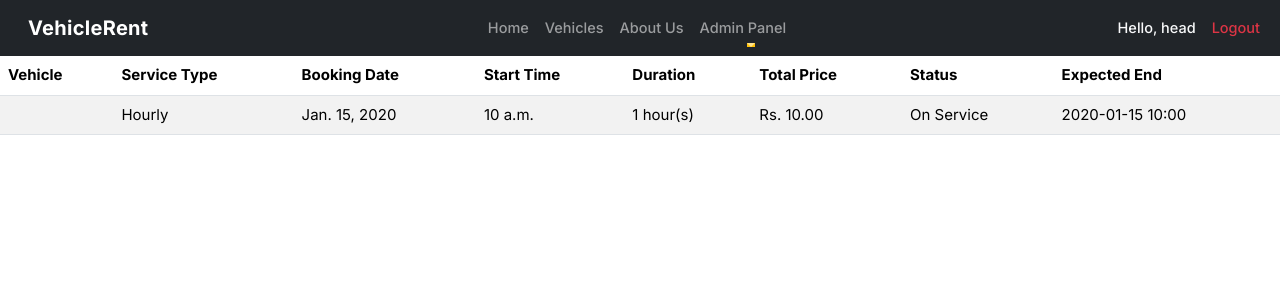
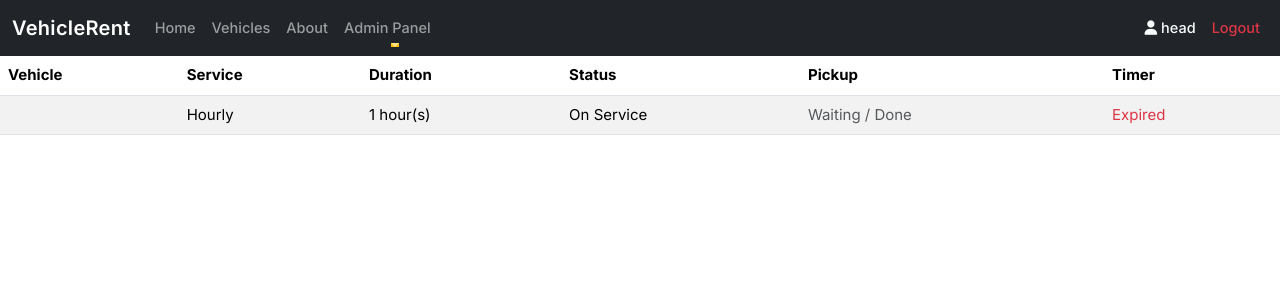
Before and after one commit to pznkc7/Vehicle_Rent, a Django app: page /bookings/my-bookings/ in a window 1280 px wide. Shown: the top 300 px of the page. Run offline with Django 5.2, Linux system fonts and the light colour scheme; a user stored in the database is signed in; data comes from the database, SQL or seed files in the repository; both versions use the stored data as it was after the commit; tables that the repository leaves empty hold one stand-in row (values such as "Sample post"); some libraries are stand-ins or nearby versions.

Commit message:
changes on navbar,booking logic

```diff
--- a/bookings/urls.py
+++ b/bookings/urls.py
@@ -3,6 +3,9 @@ from . import views
 urlpatterns = [
     path('book/<int:vehicle_id>/', views.create_booking, name='create_booking'),
     path('my-bookings/', views.my_bookings, name='my_bookings'),
+    path('my/', views.my_bookings, name='my_bookings'),
+    path('confirm-pickup/<int:booking_id>/', views.confirm_pickup, name='confirm_pickup'),
+    path('owner/', views.owner_bookings, name='owner_bookings'),
 
 
 
--- a/bookings/views.py
+++ b/bookings/views.py
@@ -7,10 +7,14 @@ from datetime import datetime, timedelta
 from .models import Booking
 from vehicles.models import Vehicle
 
-
+#-------------------------------CREATE BOOKING VIEW---------------------------------
 @login_required
 def create_booking(request, vehicle_id):
     vehicle = get_object_or_404(Vehicle, id=vehicle_id)
+
+    if vehicle.owner == request.user:
+        messages.error(request, "You cannot book your own vehicle.")
+        return redirect('vehicle_detail', vehicle_id=vehicle.id)
 
     if request.method == "POST":
         service_type = request.POST.get("service_type")
@@ -68,36 +72,40 @@ def create_booking(request, vehicle_id):
 
     return render(request, 'bookings/bookings.html', {'vehicle': vehicle})
 
+#-------------------------------MY BOOKINGS VIEW---------------------------------
 
 @login_required
 def my_bookings(request):
     bookings = Booking.objects.filter(user=request.user).order_by('-created_at')
     return render(request, 'bookings/my_bookings.html', {'bookings': bookings})
 
+#-------------------------------INCOMING BOOKINGS VIEW---------------------------------
+@login_required
+def owner_bookings(request):
+    bookings = Booking.objects.filter(
+        vehicle__owner=request.user
+    ).select_related('vehicle', 'user').order_by('-created_at')
 
+    return render(request, 'bookings/owner_bookings.html', {
+        'bookings': bookings
+    })
+
+#-------------------------------CONFIRM PICKUP VIEW---------------------------------
 @login_required
-def start_service(request, booking_id):
+def confirm_pickup(request, booking_id):
     booking = get_object_or_404(Booking, id=booking_id)
 
-    if request.user not in [booking.user, booking.vehicle.owner]:
-        messages.error(request, "Unauthorized action.")
-        return redirect('my_bookings')
+    # User confirms
+    if request.user == booking.user:
+        booking.user_confirmed_pickup = True
 
-    if booking.status != 'active':
-        start_datetime = datetime.combine(
-            booking.booking_date,
-            booking.start_time
-        )
+    # Owner confirms
+    elif request.user == booking.vehicle.owner:
+        booking.owner_confirmed_pickup = True
 
-        start_datetime = timezone.make_aware(start_datetime)
+    booking.save()
 
-        if booking.service_type == 'hour':
-            booking.expected_end_at = start_datetime + timedelta(hours=booking.hours)
-        else:
-            booking.expected_end_at = start_datetime + timedelta(days=booking.days)
-
-        booking.status = 'active'
-        booking.save()
-        messages.success(request, "Service started.")
+    # 🔑 Try to start service
+    booking.start_service_if_ready()
 
     return redirect('my_bookings')
--- a/rentals/views.py
+++ b/rentals/views.py
@@ -26,6 +26,8 @@ def register(request):
             rental_user.user = user
             rental_user.email = user.email
             rental_user.save()
+
+            messages.success(request, "Registration successful. Please log in.")
 
             # login(request, user)  # auto-login
             return redirect('login')
@@ -68,4 +70,5 @@ def user_login(request):
 
 def user_logout(request):
     logout(request)
+    messages.info(request, "You have successfully logged out.")
     return redirect('home')
--- a/templates/base.html
+++ b/templates/base.html
@@ -2,55 +2,29 @@
 <!DOCTYPE html>
 <html lang="en">
 <head>
-    <meta charset="UTF-8" />
-    <meta name="viewport" content="width=device-width, initial-scale=1.0" />
-    <title>Vechile Rental Service</title>
+    <meta charset="UTF-8">
+    <title>Vehicle Rental Service</title>
+    <meta name="viewport" content="width=device-width, initial-scale=1.0">
 
-     <!---Bootstrap link-->
-    <link
-      href="https://cdn.jsdelivr.net/npm/bootstrap@5.3.8/dist/css/bootstrap.min.css"
-      rel="stylesheet"
-      integrity="sha384-sRIl4kxILFvY47J16cr9ZwB07vP4J8+LH7qKQnuqkuIAvNWLzeN8tE5YBujZqJLB"
-      crossorigin="anonymous"
-    />
-    <!-- Bootstrap CSS -->
-     <link rel="preconnect" href="https://fonts.googleapis.com">
-    <link rel="preconnect" href="https://fonts.gstatic.com" crossorigin>
+    <!-- Bootstrap -->
+    <link href="https://cdn.jsdelivr.net/npm/bootstrap@5.3.3/dist/css/bootstrap.min.css" rel="stylesheet">
+
+    <!-- Google Font -->
     <link href="https://fonts.googleapis.com/css2?family=Inter:wght@400;500;600;700&display=swap" rel="stylesheet">
 
-    <!-- Alertify CSS and Js  -->
-     <!-- JavaScript -->
-        <script src="//cdn.jsdelivr.net/npm/alertifyjs@1.14.0/build/alertify.min.js"></script>
-
-        <!-- CSS -->
+    <!-- Alertify -->
     <link rel="stylesheet" href="//cdn.jsdelivr.net/npm/alertifyjs@1.14.0/build/css/alertify.min.css"/>
-        <!-- Default theme -->
-        <link rel="stylesheet" href="//cdn.jsdelivr.net/npm/alertifyjs@1.14.0/build/css/themes/default.min.css"/>
-        <!-- Semantic UI theme -->
-        <link rel="stylesheet" href="//cdn.jsdelivr.net/npm/alertifyjs@1.14.0/build/css/themes/semantic.min.css"/>
-        <!-- Bootstrap theme -->
     <link rel="stylesheet" href="//cdn.jsdelivr.net/npm/alertifyjs@1.14.0/build/css/themes/bootstrap.min.css"/>
 
-        <!--
-            RTL version
-        -->
-        <link rel="stylesheet" href="//cdn.jsdelivr.net/npm/alertifyjs@1.14.0/build/css/alertify.rtl.min.css"/>
-        <!-- Default theme -->
-        <link rel="stylesheet" href="//cdn.jsdelivr.net/npm/alertifyjs@1.14.0/build/css/themes/default.rtl.min.css"/>
-        <!-- Semantic UI theme -->
-        <link rel="stylesheet" href="//cdn.jsdelivr.net/npm/alertifyjs@1.14.0/build/css/themes/semantic.rtl.min.css"/>
-        <!-- Bootstrap theme -->
-        <link rel="stylesheet" href="//cdn.jsdelivr.net/npm/alertifyjs@1.14.0/build/css/themes/bootstrap.rtl.min.css"/>
+    <!-- Font Awesome -->
+    <script src="https://kit.fontawesome.com/74241ca4bb.js" crossorigin="anonymous"></script>
 
-
-  </head>
     <style>
-
         body {
             font-family: 'Inter', 'Segoe UI', Roboto, Arial, sans-serif;
             font-size: 15px;
-    font-weight: 400;
         }
+
         .navbar {
             font-size: 14.5px;
         }
@@ -62,21 +36,15 @@ body {
 
         .navbar .nav-link {
             font-weight: 500;
-}
-
-
-
-   /* Navbar hover effect */
-.navbar .nav-link {
             position: relative;
-    transition: color 0.3s ease;
+            transition: color 0.25s ease;
         }
 
         .navbar .nav-link:hover {
-    color: #ffc107; /* Highlight color */
+            color: #ffc107;
         }
 
-/* Underline animation */
+        /* underline hover */
         .navbar .nav-link::after {
             content: "";
             position: absolute;
@@ -93,70 +61,34 @@ body {
             left: 0;
         }
 
-.page-title {
-    font-size: 2.2rem;
-    font-weight: 700;
-    color: #111827;
-    margin-bottom: 0.5rem;
+        /* Dropdown hover (desktop only) */
+        @media (min-width: 992px) {
+            .navbar .dropdown:hover .dropdown-menu {
+                display: block;
+                margin-top: 0;
             }
+        }
+    </style>
+</head>
 
-.page-subtitle {
-    font-size: 1.05rem;
-    color: #6b7280;
-    max-width: 640px;
-    margin-bottom: 1.75rem;
-}
+<body>
 
-.section-title {
-    font-size: 1.4rem;
-    font-weight: 600;
-    color: #1f2937;
-}
-
-.feature-title {
-    font-size: 1.05rem;
-    font-weight: 600;
-    margin-bottom: 0.5rem;
-    color: #1f2937;
-}
-
-.text-body {
-    font-size: 0.95rem;
-    color: #4b5563;
-}
-
-.page-divider {
-    border: none;
-    border-top: 1px solid #e5e7eb;
-    margin: 3rem 0;
-}
-
-
-  </style>
-  <body>
-    <!-- Navbar starts here -->
+<!-- NAVBAR -->
 <nav class="navbar navbar-expand-lg navbar-dark bg-dark">
     <div class="container-fluid">
 
-        <!-- Brand -->
-        <a class="navbar-brand fw-bold" href="{% url 'home' %}">
-            VehicleRent
-        </a>
+        <a class="navbar-brand" href="{% url 'home' %}">VehicleRent</a>
 
-        <!-- Toggle Button -->
         <button class="navbar-toggler" type="button" data-bs-toggle="collapse"
-                data-bs-target="#navbarNav" aria-controls="navbarNav"
-                aria-expanded="false" aria-label="Toggle navigation">
+                data-bs-target="#navbarNav">
             <span class="navbar-toggler-icon"></span>
         </button>
 
-        <!-- Navbar Content -->
         <div class="collapse navbar-collapse" id="navbarNav">
 
-            <!-- Left Side Links -->
+            <!-- LEFT LINKS -->
             <ul class="navbar-nav me-auto mb-2 mb-lg-0">
 
-                <!-- Public Links -->
                 <li class="nav-item">
                     <a class="nav-link" href="{% url 'home' %}">Home</a>
                 </li>
@@ -166,31 +98,37 @@ body {
                 </li>
 
                 <li class="nav-item">
-                    <a class="nav-link" href="">About Us</a>
+                    <a class="nav-link" href="#">About</a>
                 </li>
 
-                 <!-- USER LINKS -->
-                {% if not user.is_authenticated and not user.is_staff %}
-                <li class="nav-item ">
-                    <a class="nav-link" href="{% url 'login' %}">Login</a>
-                </li>
-
-                <li class="nav-item">
-                    <a class="nav-link" href="{% url 'register' %}">Register</a>
-                </li>
-                {% endif %}
-
-                <!-- USER LINKS -->
                 {% if user.is_authenticated and not user.is_staff %}
                 <li class="nav-item">
                     <a class="nav-link" href="{% url 'my_bookings' %}">My Bookings</a>
                 </li>
-                <li class="nav-item">
-                    <a class="nav-link" href="{% url 'apply_vehicle' %}">Give Rent Service</a>
+
+                <li class="nav-item dropdown">
+                    <a class="nav-link dropdown-toggle" href="#" role="button"
+                       data-bs-toggle="dropdown">
+                        Vehicles
+                    </a>
+                    <ul class="dropdown-menu">
+                        <li>
+                            <a class="dropdown-item" href="{% url 'owner_bookings' %}">
+                                Incoming Bookings
+                            </a>
+                        </li>
+                        <li>
+                            <a class="dropdown-item" href="{% url 'my_vehicles' %}">My Vehicles</a>
+                        </li>
+                        <li>
+                            <a class="dropdown-item" href="{% url 'apply_vehicle' %}">
+                                Add Vehicle
+                            </a>
+                        </li>
+                    </ul>
                 </li>
                 {% endif %}
 
-                    <!-- ADMIN LINKS -->
                 {% if user.is_staff %}
                 <li class="nav-item dropdown">
                     <a class="nav-link dropdown-toggle" href="#" role="button"
@@ -198,27 +136,27 @@ body {
                         Admin Panel
                     </a>
                     <ul class="dropdown-menu">
-                            <li><a class="dropdown-item" href=" ">Dashboard</a></li>
-                            <li><a class="dropdown-item" href=" ">Manage Vehicles</a></li>
-                            <li><a class="dropdown-item" href=" ">Manage Bookings</a></li>
-                            <li><a class="dropdown-item" href="">Manage Users</a></li>
+                        <li><a class="dropdown-item" href="#">Dashboard</a></li>
+                        <li><a class="dropdown-item" href="#">Vehicles</a></li>
+                        <li><a class="dropdown-item" href="#">Bookings</a></li>
+                        <li><a class="dropdown-item" href="#">Users</a></li>
                     </ul>
                 </li>
                 {% endif %}
             </ul>
 
-
-
-                            <!-- Right Side Links -->
+            <!-- RIGHT LINKS -->
             <ul class="navbar-nav">
-
                 {% if user.is_authenticated %}
-                                <li class="nav-item d-flex align-items-center">
-                                  <span class="nav-link disabled text-light fw-medium"> Hello, {{ user.username }}
+                <li class="nav-item">
+                    <span class="nav-link disabled text-light">
+                        <i class="fa-solid fa-user"></i> {{ user.username }}
                     </span>
                 </li>
                 <li class="nav-item">
-                                            <a class="nav-link text-danger" href="{% url 'logout' %}">Logout</a>
+                    <a class="nav-link text-danger" href="{% url 'logout' %}">
+                        Logout
+                    </a>
                 </li>
                 {% else %}
                 <li class="nav-item">
@@ -230,38 +168,46 @@ body {
                 {% endif %}
             </ul>
 
-
         </div>
     </div>
+</nav>
 
-</nav>
-   <!-- Navbar ends here -->
-     {% block content %}
+<!-- PAGE CONTENT -->
+{% block content %}{% endblock %}
 
-     {%endblock %}
+
+<!-- JS -->
+<script src="https://cdn.jsdelivr.net/npm/bootstrap@5.3.3/dist/js/bootstrap.bundle.min.js"></script>
+<!-- Alertify JS -->
+<script src="//cdn.jsdelivr.net/npm/alertifyjs@1.14.0/build/alertify.min.js"></script>
+
+<style>
+/* Responsive alertify */
+.alertify-notifier {
+    width: auto !important;
+    max-width: 90vw;
+}
+
+.alertify-notifier .ajs-message {
+    white-space: normal;
+    text-align: center;
+}
+</style>
 
 {% if messages %}
+<script>
+    alertify.set('notifier', 'position', 'top-center');
+
     {% for message in messages %}
-      <script>
-        alertify.set('notifier','position', 'top-center');
         {% if message.tags == 'error' %}
             alertify.error("{{ message|escapejs }}");
         {% else %}
             alertify.success("{{ message|escapejs }}");
         {% endif %}
+    {% endfor %}
 </script>
-    {% endfor %}
-  {% endif %}
+{% endif %}
 
 
-
-   <!-- Bootstrap JS -->
-    <script
-      src="https://cdn.jsdelivr.net/npm/bootstrap@5.3.8/dist/js/bootstrap.bundle.min.js"
-      integrity="sha384-FKyoEForCGlyvwx9Hj09JcYn3nv7wiPVlz7YYwJrWVcXK/BmnVDxM+D2scQbITxI"
-      crossorigin="anonymous"
-    ></script>
-    <!-- Font Awesome links -->
-     <script src="https://kit.fontawesome.com/74241ca4bb.js" crossorigin="anonymous"></script>
 </body>
 </html>
--- a/templates/bookings/my_bookings.html
+++ b/templates/bookings/my_bookings.html
@@ -6,51 +6,85 @@
     <thead>
         <tr>
             <th>Vehicle</th>
-            <th>Service Type</th>
-            <th>Booking Date</th>
-            <th>Start Time</th>
+            <th>Service</th>
             <th>Duration</th>
-            <th>Total Price</th>
             <th>Status</th>
-            <th>Expected End</th>
+            <th>Pickup</th>
+            <th>Timer</th>
         </tr>
     </thead>
     <tbody>
-        {% for booking in bookings %}
+    {% for booking in bookings %}
         <tr>
             <td>{{ booking.vehicle.vehicle_name }}</td>
 
             <td>{{ booking.get_service_type_display }}</td>
 
-            <td>{{ booking.booking_date }}</td>
-
-            <td>{{ booking.start_time }}</td>
-
             <td>
                 {% if booking.service_type == 'hour' %}
                     {{ booking.hours }} hour(s)
-                {% elif booking.service_type == 'day' %}
+                {% else %}
                     {{ booking.days }} day(s)
                 {% endif %}
             </td>
 
-            <td>Rs. {{ booking.total_price }}</td>
-
             <td>{{ booking.get_status_display }}</td>
 
             <td>
-                {% if booking.expected_end_at %}
-                    {{ booking.expected_end_at|date:"Y-m-d H:i" }}
+                {% if not booking.user_confirmed_pickup and request.user == booking.user %}
+                    <a href="{% url 'confirm_pickup' booking.id %}" class="btn btn-sm btn-success">
+                        Confirm Pickup
+                    </a>
+                {% elif not booking.owner_confirmed_pickup and request.user == booking.vehicle.owner %}
+                    <a href="{% url 'confirm_pickup' booking.id %}" class="btn btn-sm btn-warning">
+                        Owner Confirm
+                    </a>
                 {% else %}
-                    Not started
+                    <span class="text-muted">Waiting / Done</span>
+                {% endif %}
+            </td>
+
+            <td>
+                {% if booking.status == 'active' %}
+                    <span id="timer-{{ booking.id }}"></span>
+
+                    <script>
+                    (function () {
+                        const end = new Date("{{ booking.expected_end_at|date:'c' }}").getTime();
+                        const el = document.getElementById("timer-{{ booking.id }}");
+
+                        function tick() {
+                            const now = new Date().getTime();
+                            const diff = end - now;
+
+                            if (diff <= 0) {
+                                el.innerHTML = "Expired";
+                                el.classList.add("text-danger");
+                                return;
+                            }
+
+                            const h = Math.floor(diff / (1000 * 60 * 60));
+                            const m = Math.floor((diff % (1000 * 60 * 60)) / (1000 * 60));
+                            const s = Math.floor((diff % (1000 * 60)) / 1000);
+
+                            el.innerHTML = `${h}h ${m}m ${s}s`;
+                        }
+
+                        tick();
+                        setInterval(tick, 1000);
+                    })();
+                    </script>
+                {% else %}
+                    <span class="text-muted">Not started</span>
                 {% endif %}
             </td>
         </tr>
-        {% endfor %}
+    {% endfor %}
     </tbody>
 </table>
 {% else %}
 <p class="text-muted">No bookings found.</p>
 {% endif %}
 
+
 {% endblock %}
--- a/templates/vehicles/apply_vehicle.html
+++ b/templates/vehicles/apply_vehicle.html
@@ -38,6 +38,8 @@
 
         {{ form.image.label_tag }}
         {{ form.image }}
+
+        <br>
 
         {{ form.description.label_tag }}
         {{ form.description }}
--- a/vehicles/urls.py
+++ b/vehicles/urls.py
@@ -1,5 +1,5 @@
 from django.urls import path
-from . import views
+from . import  views
 
 urlpatterns = [
     path('vehicles/', views.vehicles, name='vehicles'),
@@ -7,5 +7,5 @@ urlpatterns = [
     path('vehicles/apply_vehicle/', views.apply_vehicle, name='apply_vehicle'),
     path('my-applications/', views.my_vehicle_applications, name='my_vehicle_applications'),
     path('vehicles/apply/success/', views.vehicle_application_success, name='vehicle_application_success'),
-
+    path('my-vehicles/', views.my_vehicles, name='my_vehicles'),
 ]
```
Also changed, not shown: bookings/models.py (+30 -71 lines), templates/bookings/owner_bookings.html (added, +80 -0 lines), templates/vehicles/my_vehicles.html (added, +68 -0 lines), templates/vehicles/vehicles_detail.html (+11 -4 lines), vehicles/views.py (+10 -0 lines), README.md, bookings/migrations/0001_initial.py, bookings/migrations/0002_rename_price_booking_total_price_and_more.py (deleted), bookings/migrations/0003_rename_service_started_at_booking_actual_end_at_and_more.py (deleted), db.sqlite3, media/vehicles/R15V2_7Ent6wT.jpg (added). Lines whose indentation alone changed are shown as unchanged.
